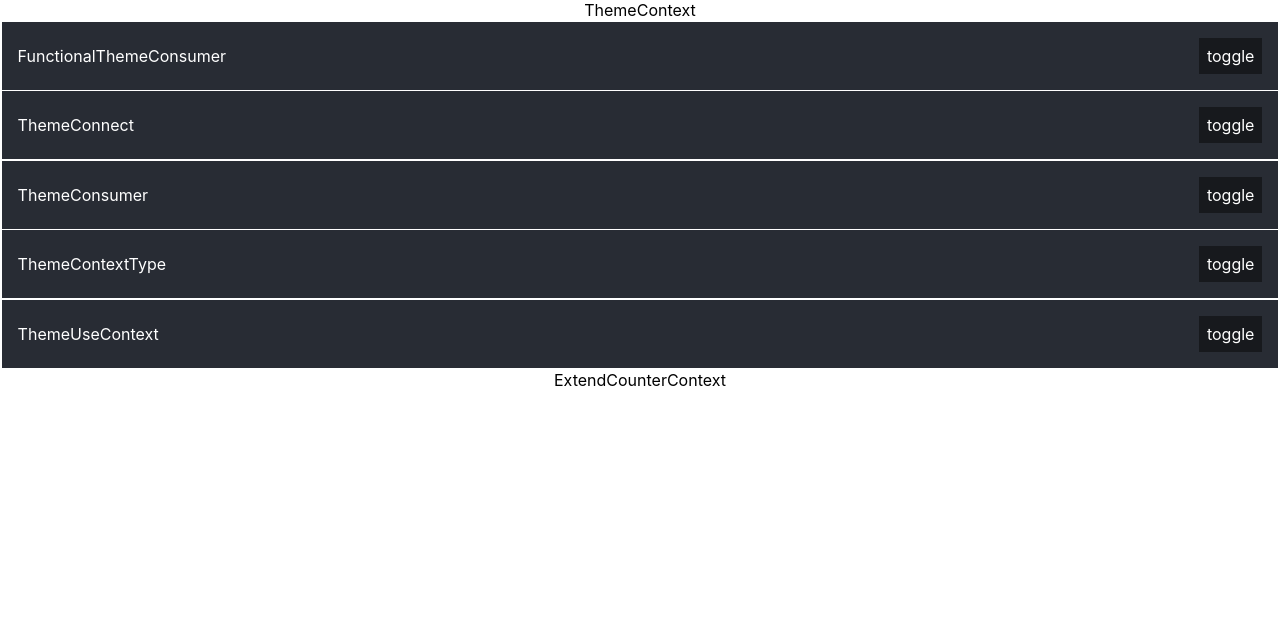
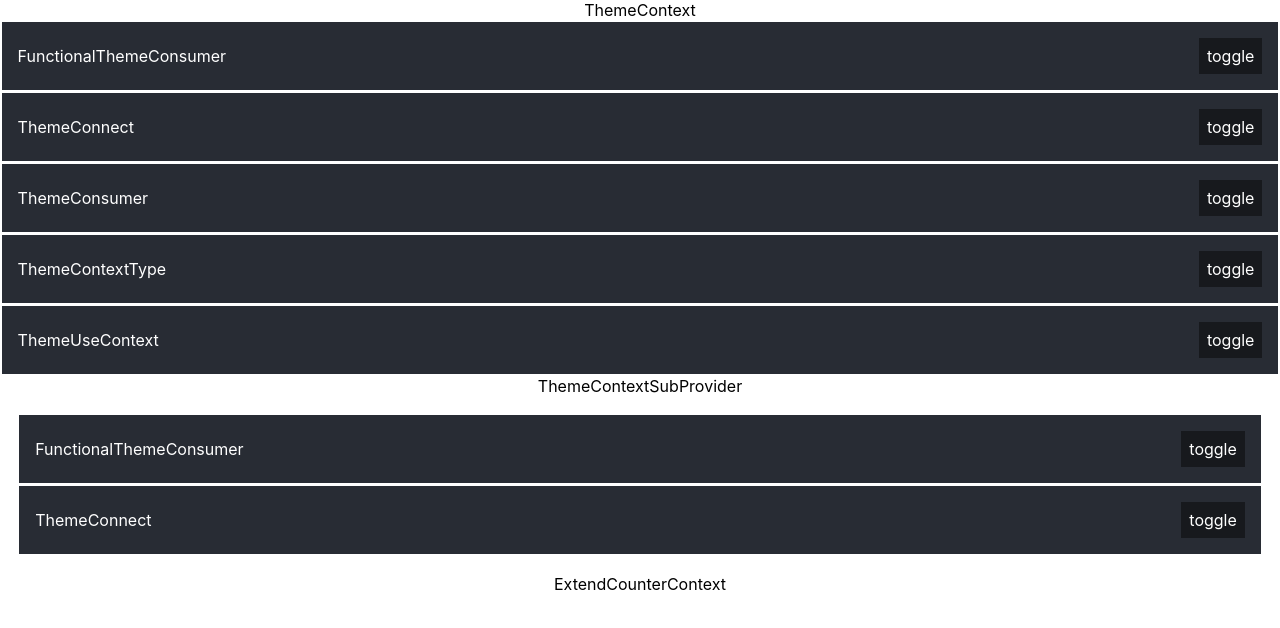
Before and after one commit to YehudaGold/context-component, a React (Create React App) app: page / in a window 1280 px wide. Shown: the top 628 px of the page. Built offline with nearby package versions, Linux system fonts and the light colour scheme.

Commit message:
add sub provider test

```diff
--- a/src/App.css
+++ b/src/App.css
@@ -2,7 +2,13 @@
     text-align: center;
 }
 
+.consumers-list {
+    display: flex;
+    flex-direction: column;
+}
+
 .consumers-list > * {
+    width: -webkit-fill-available;
     margin: 0.1em;
     padding: 01em;
     display: flex;
--- a/src/Components/TestThemeContext.jsx
+++ b/src/Components/TestThemeContext.jsx
@@ -1,6 +1,7 @@
 import React from 'react';
 
 import ThemeContext from '../Contexts/ThemeContext';
+import TestThemeContextSubProvider from './TestThemeContextSubProvider';
 import FunctionalThemeConsumer from './Theme/FunctionalThemeConsumer';
 import ThemeConnect from './Theme/ThemeConnect';
 import ThemeConsumer from './Theme/ThemeConsumer';
@@ -16,6 +17,7 @@ const TestThemeContext = () =>
             <ThemeConsumer />
             <ThemeContextType />
             <ThemeUseContext />
+            <TestThemeContextSubProvider />
         </div>
     </ThemeContext>;
 
--- /dev/null
+++ b/src/Components/TestThemeContextSubProvider.jsx
@@ -0,0 +1,16 @@
+import React from 'react';
+
+import ThemeContext from '../Contexts/ThemeContext';
+import FunctionalThemeConsumer from './Theme/FunctionalThemeConsumer';
+import ThemeConnect from './Theme/ThemeConnect';
+
+const TestThemeContextSubProvider = () =>
+    <ThemeContext>
+        ThemeContextSubProvider
+        <div className="consumers-list">
+            <FunctionalThemeConsumer />
+            <ThemeConnect />
+        </div>
+    </ThemeContext>;
+
+export default TestThemeContextSubProvider;
```
